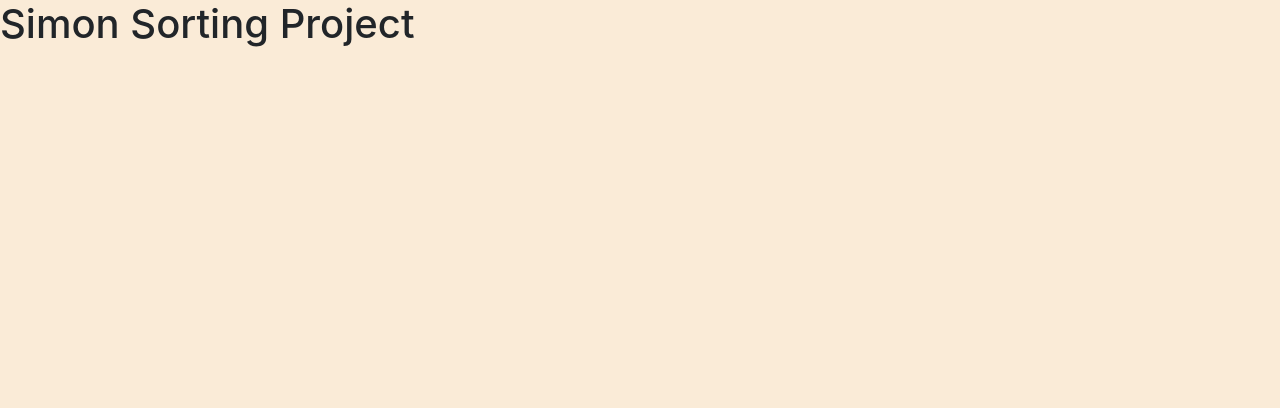
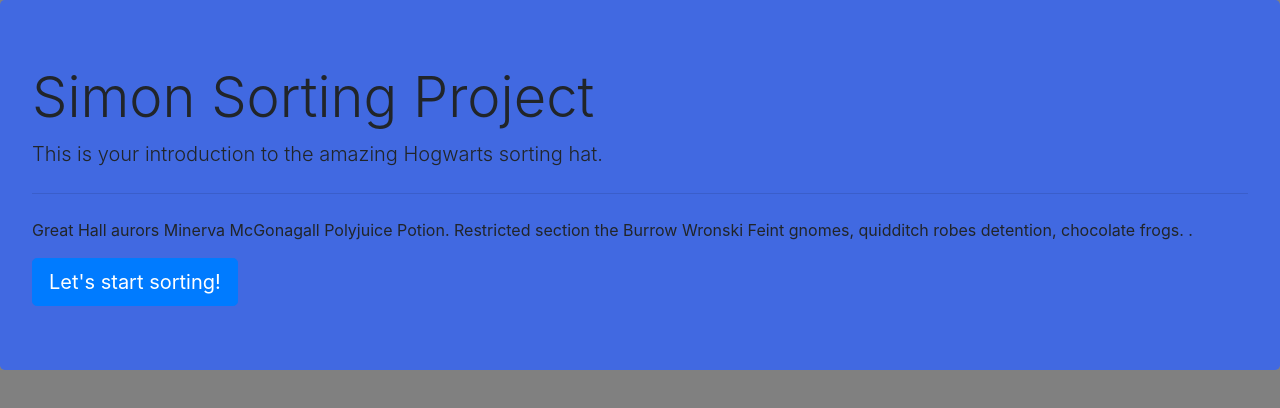
Before and after one commit to ancasimon/sorting, a plain HTML site: page index.html in a window 1280 px wide. Drawn offline with nearby package versions, Linux system fonts and the light colour scheme.

Commit message:
added jumbotron

```diff
--- a/index.html
+++ b/index.html
@@ -9,7 +9,13 @@
     <title>Simon Sorting Project</title>
 </head>
 <body>
-    <h1>Simon Sorting Project</h1>
+    <div class="jumbotron">
+        <h1 class="display-4">Simon Sorting Project</h1>
+        <p class="lead">This is your introduction to the amazing Hogwarts sorting hat.</p>
+        <hr class="my-4">
+        <p>Great Hall aurors Minerva McGonagall Polyjuice Potion. Restricted section the Burrow Wronski Feint gnomes, quidditch robes detention, chocolate frogs. .</p>
+        <a class="btn btn-primary btn-lg" href="#" role="button">Let's start sorting!</a>
+      </div>
 
     <script src='./main.js'></script>
 </body>
--- a/main.css
+++ b/main.css
@@ -1,3 +1,7 @@
 body {
-    background-color: antiquewhite;
+    background-color: grey;
 }
+
+.jumbotron {
+    background-color: royalblue;
+}
```
